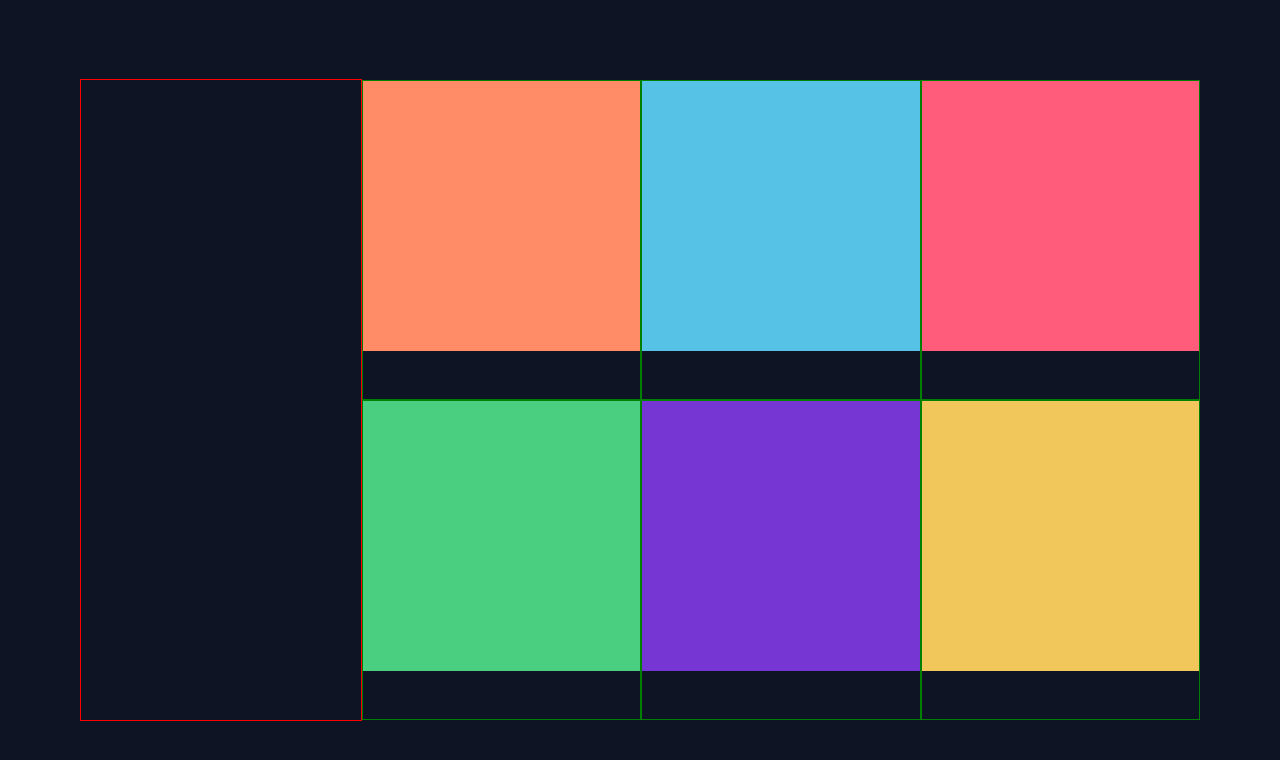
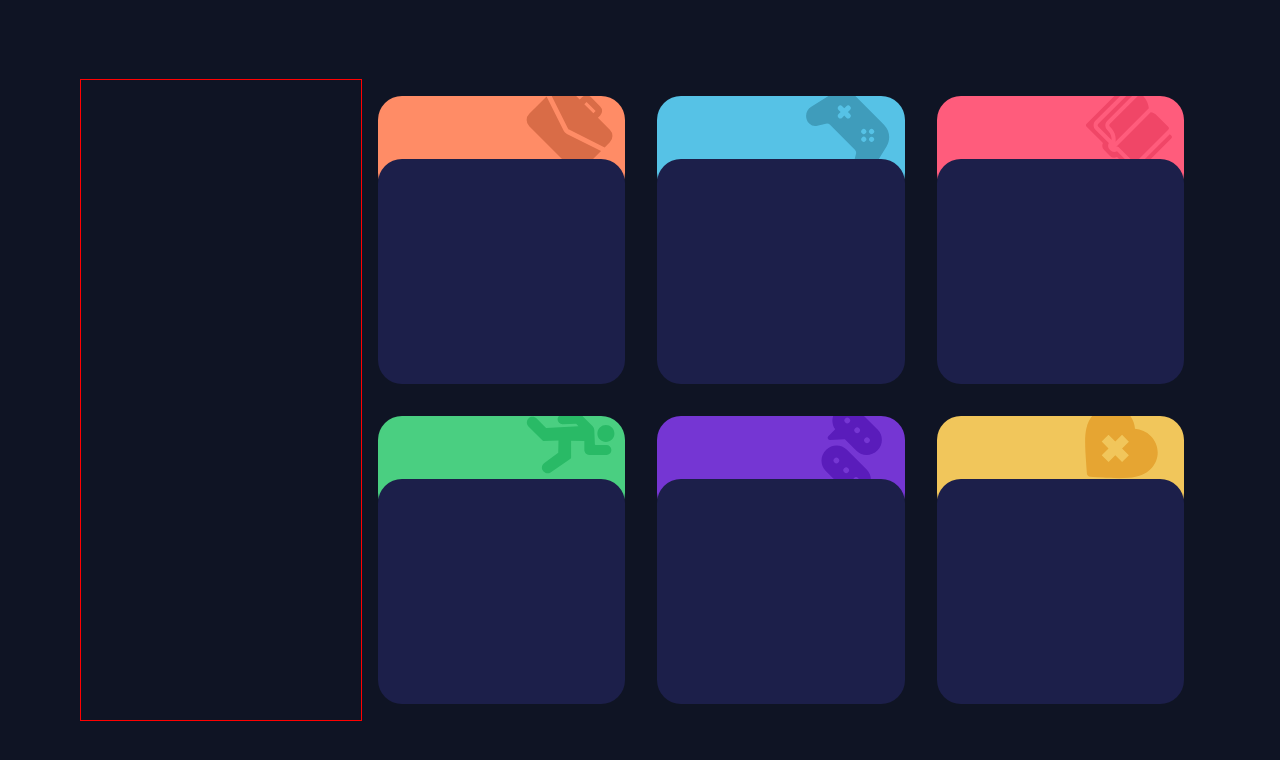
Before and after one commit to calebsg225/FM-time-tracking-dashboard, a React (Create React App) app: page / in a window 1280 px wide. Shown: the top 760 px of the page. Built offline with nearby package versions, Linux system fonts and the light colour scheme.

Commit message:
accent icons and tile setup

```diff
--- a/src/App.css
+++ b/src/App.css
@@ -2,6 +2,7 @@
 
 :root {
   --background-color: hsl(226 43% 10%);
+  --tile-background: hsl(235 46% 20%);
 }
 
 body {
--- a/src/components/ActivityBlock.tsx
+++ b/src/components/ActivityBlock.tsx
@@ -1,5 +1,6 @@
 import React from 'react';
 import './css/activityBlock.css';
+import Icons from './Icons';
 
 interface ACTIVITYBLOCKPROPS {
   activityData: {
@@ -19,7 +20,7 @@ const ActivityBlock = ({ activityData, activeTimeframe }:ACTIVITYBLOCKPROPS) =>
   return (
     <div className='activity-block-container'>
       <div className='accent-bar' style={{ backgroundColor: (activityData.accentColor) }}>
-
+        <Icons svgName={activityData.title} />
       </div>
       <div className='activity-data-display-container'></div>
     </div>
--- /dev/null
+++ b/src/components/Icons.tsx
@@ -0,0 +1,19 @@
+import './css/icons.css';
+
+interface ICONSPROPS {
+  svgName: string
+}
+
+const Icons = ({svgName}:ICONSPROPS) => {
+  switch (svgName) {
+    case "Work": return(<><svg className="accent-icon" viewBox="0 10 90 90" xmlns="http://www.w3.org/2000/svg"><path d="m18.687 10.43 15.464 30.906c.31.682.743 1.322 1.3 1.88.558.557 1.198.99 1.714 1.217L68.237 59.98 52.484 75.732a8.025 8.025 0 0 1-11.355 0L2.934 37.538a8.025 8.025 0 0 1 0-11.356L18.687 10.43Zm19.345-7.99 10.839 10.838 2.065-2.064a5.845 5.845 0 0 1 8.258 0l8.258 8.259a5.845 5.845 0 0 1 0 8.258l-2.064 2.064 10.839 10.84a8.025 8.025 0 0 1 0 11.355l-4.728 4.728L39.126 40.53a1.963 1.963 0 0 1-.578-.413 1.963 1.963 0 0 1-.413-.578L21.95 7.168l4.728-4.728a8.025 8.025 0 0 1 11.355 0Zm17.033 12.903-2.064 2.065 8.258 8.258 2.064-2.064-8.258-8.259Z" fill="#D96C47" fill-rule="nonzero"/></svg></>)
+    case "Play": return(<><svg className="accent-icon" viewBox="0 6 90 90" xmlns="http://www.w3.org/2000/svg"><path d="m60.91 71.846 12.314-19.892c3.317-5.36 3.78-13.818-2.31-19.908l-26.36-26.36c-4.457-4.457-12.586-6.843-19.908-2.31L4.753 15.69c-5.4 3.343-6.275 10.854-1.779 15.35a7.773 7.773 0 0 0 7.346 2.035l7.783-1.945a3.947 3.947 0 0 1 3.731 1.033l22.602 22.602c.97.97 1.367 2.4 1.033 3.732l-1.945 7.782a7.775 7.775 0 0 0 2.037 7.349c4.49 4.49 12.003 3.624 15.349-1.782Zm-24.227-46.12-1.891-1.892-1.892 1.892a2.342 2.342 0 0 1-3.312-3.312l1.892-1.892-1.892-1.891a2.342 2.342 0 0 1 3.312-3.312l1.892 1.891 1.891-1.891a2.342 2.342 0 0 1 3.312 3.312l-1.891 1.891 1.891 1.892a2.342 2.342 0 0 1-3.312 3.312Zm14.19 14.19a2.343 2.343 0 1 1 3.315-3.312 2.343 2.343 0 0 1-3.314 3.312Zm0 7.096a2.343 2.343 0 0 1 3.313-3.312 2.343 2.343 0 0 1-3.312 3.312Zm7.096-7.095a2.343 2.343 0 1 1 3.312 0 2.343 2.343 0 0 1-3.312 0Zm0 7.095a2.343 2.343 0 0 1 3.312-3.312 2.343 2.343 0 0 1-3.312 3.312Z" fill="#3F9CBB" fill-rule="nonzero"/></svg></>)
+    case "Study": return(<><svg className="accent-icon" viewBox="0 8 90 90" xmlns="http://www.w3.org/2000/svg"><path d="M33.227 1.495a1.87 1.87 0 0 1 2.646 0l1.323 1.323-27.78 27.78c-2.189 2.189-2.1 5.837.088 8.026l12.132 12.132a5.624 5.624 0 0 0 1.096 6.388 5.624 5.624 0 0 0 6.389 1.097l12.132 12.132c2.188 2.188 5.837 2.276 8.025.088l27.78-27.78 1.323 1.322a1.87 1.87 0 0 1 0 2.646L46.632 78.4a1.87 1.87 0 0 1-2.645 0L29.12 63.531a5.624 5.624 0 0 1-6.389-1.097l-5.291-5.291a5.624 5.624 0 0 1-1.097-6.388L1.478 35.89a1.87 1.87 0 0 1 0-2.646ZM59.74 22.783c1.948.27 3.83 1.117 5.325 2.612l10.583 10.583a1.87 1.87 0 0 1 0 2.646L46.544 67.727a1.87 1.87 0 0 1-2.646 0L30.67 54.498a1.872 1.872 0 0 0-2.646 0ZM49.19 6.875a1.87 1.87 0 0 1 2.647 0c4.489 4.489 5.877 8.98 6.178 12.342L27.67 49.56c.349-1.527 1.181-7.463-4.938-13.582a1.87 1.87 0 0 1 0-2.646Zm-7.936-2.646a1.87 1.87 0 0 1 2.645 0l1.323 1.323-25.134 25.134a5.619 5.619 0 0 0 0 7.938c4.005 4.005 4.2 7.696 4.043 9.335L12.15 35.978a1.87 1.87 0 0 1 0-2.646Z" fill="#F04667" fill-rule="nonzero"/></svg></>)
+    case "Exercise": return(<><svg className="accent-icon" viewBox="0 2 90 90" xmlns="http://www.w3.org/2000/svg"><path d="m33.357.579 16.447.426c.33.009.645.144.88.38l9.953 9.953a4.946 4.946 0 0 1 1.451 3.311l.514 12.87c.02.503.433.895.937.894l9.595-.05a4.438 4.438 0 0 1 4.437 4.43v.26c0 1.164-.453 2.259-1.277 3.082a4.334 4.334 0 0 1-3.083 1.277h-15.77c-2.347 0-4.393-2.045-4.393-4.393l-.001-8.405-12.05-.009.01 15.17c.001.426-.21.826-.56 1.067l-18.098 12.41c-1.363.849-2.958 1.033-4.426.537a5.147 5.147 0 0 1-1.994-1.237 5.247 5.247 0 0 1-1.193-1.85c-.875-2.293.074-4.934 2.256-6.277l12.303-8.973.252-11.28-13.556.442a1.291 1.291 0 0 1-.957-.377L2.237 11.439c-1-.999-1.55-2.38-1.513-3.792a5.124 5.124 0 0 1 1.714-3.71c2.042-1.84 5.234-1.688 7.267.345l8.576 8.576 29.444-1.635-2.133-2.133-12.263.347a4.434 4.434 0 0 1-3.294-1.28l-.016-.015a4.409 4.409 0 0 1-1.294-3.307c.08-2.347 2.16-4.255 4.632-4.256Zm33.78 11.774c3.025-3.025 7.945-3.025 10.97 0 3.024 3.025 3.024 7.944 0 10.97-3.025 3.024-7.945 3.024-10.97 0-3.024-3.026-3.025-7.945 0-10.97Z" fill="#29BA66" fill-rule="nonzero"/></svg></>)
+    case "Social": return(<><svg className="accent-icon" viewBox="0 15 90 90" xmlns="http://www.w3.org/2000/svg"><g fill="#5A1CBB" fill-rule="nonzero"><path d="M45.834 46.627c4.78 4.78 13.1 5.754 19.257-.403 5.2-5.199 5.198-13.657 0-18.855L47.151 9.428C42.335 4.614 34.02 3.7 27.892 9.83c-4.701 4.7-5.151 12.066-1.352 17.277l-6.265 6.265c-1.339 1.339-.317 3.644 1.585 3.533l13.474-.777 10.499 10.499Zm11.404-11.483a2.567 2.567 0 1 1-3.629 3.631 2.567 2.567 0 0 1 3.63-3.631ZM35.745 20.909a2.567 2.567 0 1 1 3.63-3.629 2.567 2.567 0 0 1-3.63 3.63Zm12.562 5.303a2.567 2.567 0 1 1-3.63 3.63 2.567 2.567 0 0 1 3.63-3.63ZM55.16 63.698 37.219 45.756c-5.198-5.197-13.658-5.197-18.857.001-6.072 6.073-5.26 14.4-.402 19.258l10.499 10.5-.777 13.473c-.11 1.886 2.186 2.931 3.533 1.584l6.265-6.265c5.212 3.8 12.577 3.349 17.277-1.352 6.06-6.059 5.274-14.386.403-19.257ZM25.813 57.24a2.567 2.567 0 1 1 3.63-3.631 2.567 2.567 0 0 1-3.63 3.63Zm8.932 8.931a2.567 2.567 0 1 1 3.63-3.629 2.567 2.567 0 0 1-3.63 3.63Zm8.932 8.933a2.567 2.567 0 1 1 3.63-3.631 2.567 2.567 0 0 1-3.63 3.63Z"/></g></svg></>)
+    case "Self Care": return(<><svg className="accent-icon" viewBox="0 10 90 90" xmlns="http://www.w3.org/2000/svg"><path d="M.918 50.848c.114 1.723.232 3.5.346 5.336l.003.038.448 6.038c.06.81.412 1.536.951 2.075.54.54 1.266.892 2.075.952l6.038.447.038.003c12.086.755 21.237 1.231 28.95.484 9.007-.873 15.369-3.445 20.02-8.096 8.413-8.413 8.398-21.609-.034-30.041-3.79-3.79-8.959-6.11-14.31-6.526-.415-5.352-2.736-10.52-6.526-14.31C30.484-1.185 17.288-1.2 8.875 7.214-1.295 17.384-.415 30.697.918 50.848ZM21.36 27.122l6.172 6.173 6.16-6.159 6.172 6.173-6.16 6.158 6.173 6.173-6.158 6.158-6.173-6.172-6.158 6.158-6.173-6.172 6.159-6.159-6.173-6.172 6.16-6.159Z" fill="#E6A532" fill-rule="nonzero"/></svg></>)
+    default: return (<></>)
+  }
+}
+
+export default Icons
--- a/src/components/css/activityBlock.css
+++ b/src/components/css/activityBlock.css
@@ -1,9 +1,17 @@
 .activity-block-container {
   position: relative;
-  border: 1px solid green;
+  margin: 1rem;
 }
 
 .accent-bar {
   position: absolute;
-  inset: 0 0 3rem;
+  inset: 0 0 65%;
+  border-radius: 1.5rem;
 }
+
+.activity-data-display-container {
+  background-color: var(--tile-background);
+  position: absolute;
+  inset: 22% 0 0 0;
+  border-radius: 1.5rem;
+}
--- /dev/null
+++ b/src/components/css/icons.css
@@ -0,0 +1,6 @@
+.accent-icon {
+  position: absolute;
+  right: 0;
+  top: 0;
+  width: 40%;
+}
```
Also changed, not shown: src/images/icons.tsx (deleted, +0 -7 lines).
